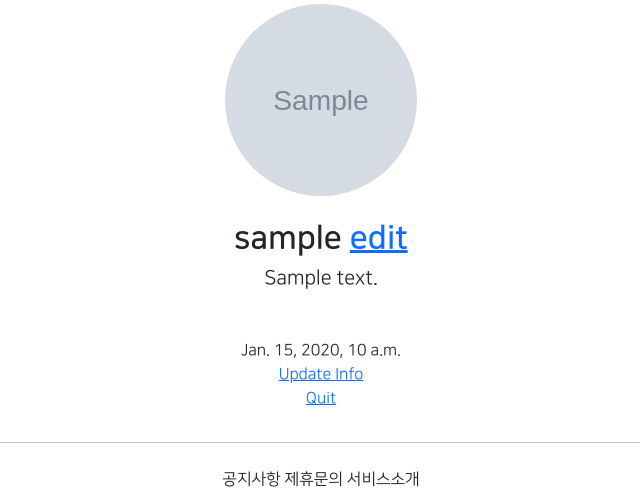
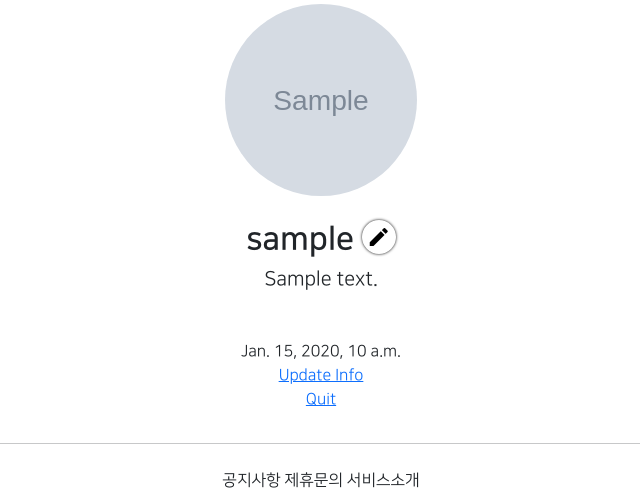
Before and after one commit to rmmmmmmmmm/WebApplicationClass, a Django app: page /accounts/detail/1 in a window 1280 px wide. Shown: the part 269-763 px from the top of the page, without its empty margins (319-959 px from the left). Run offline with Django 3.2, Linux system fonts and the light colour scheme; a user stored in the database is signed in; tables that the repository leaves empty hold one stand-in row (values such as "Sample post"); grey boxes marked "Sample" are stand-in pictures; parts of the project's set-up code (start-up, migrations or seed data) failed here and were passed over; some libraries are stand-ins or nearby versions.

Commit message:
2021.07.29. WebApplicationClass Commit 3

```diff
--- a/accountapp/templates/accountapp/detail.html
+++ b/accountapp/templates/accountapp/detail.html
@@ -11,7 +11,8 @@
                 <h2 class="NNS_B">
                     {{ target_user.profile.nickname }}
                     {% if target_user == user %}
-                        <a href="{% url 'profileapp:update' pk=target_user.profile.pk %}">
+                        <a href="{% url 'profileapp:update' pk=target_user.profile.pk %}"
+                           class="material-icons round_button">
                           edit
                         </a>
                     {% endif %}
--- a/static/base.css
+++ b/static/base.css
@@ -31,3 +31,15 @@
 .NNS_B{
     font-family: "NanumSquareB", cursive;
 }
+
+.round_button{
+    color: black;
+    text-decoration: none;
+    box-shadow: 0 0 3px black;
+    border-radius: 20rem;
+    padding: .3rem;
+}
+
+.round_button:hover {
+    color: dimgray;
+}
--- a/templates/head.html
+++ b/templates/head.html
@@ -15,6 +15,11 @@
 
     {#  STATIC FILES LINK  #}
     <link rel="stylesheet" type="text/css" href="{% static 'base.css' %}">
+
+    {# MATERIAL ICONS LINK #}
+    <link href="https://fonts.googleapis.com/css2?family=Material+Icons"
+      rel="stylesheet">
+
 
     <style>
         @font-face {
```
